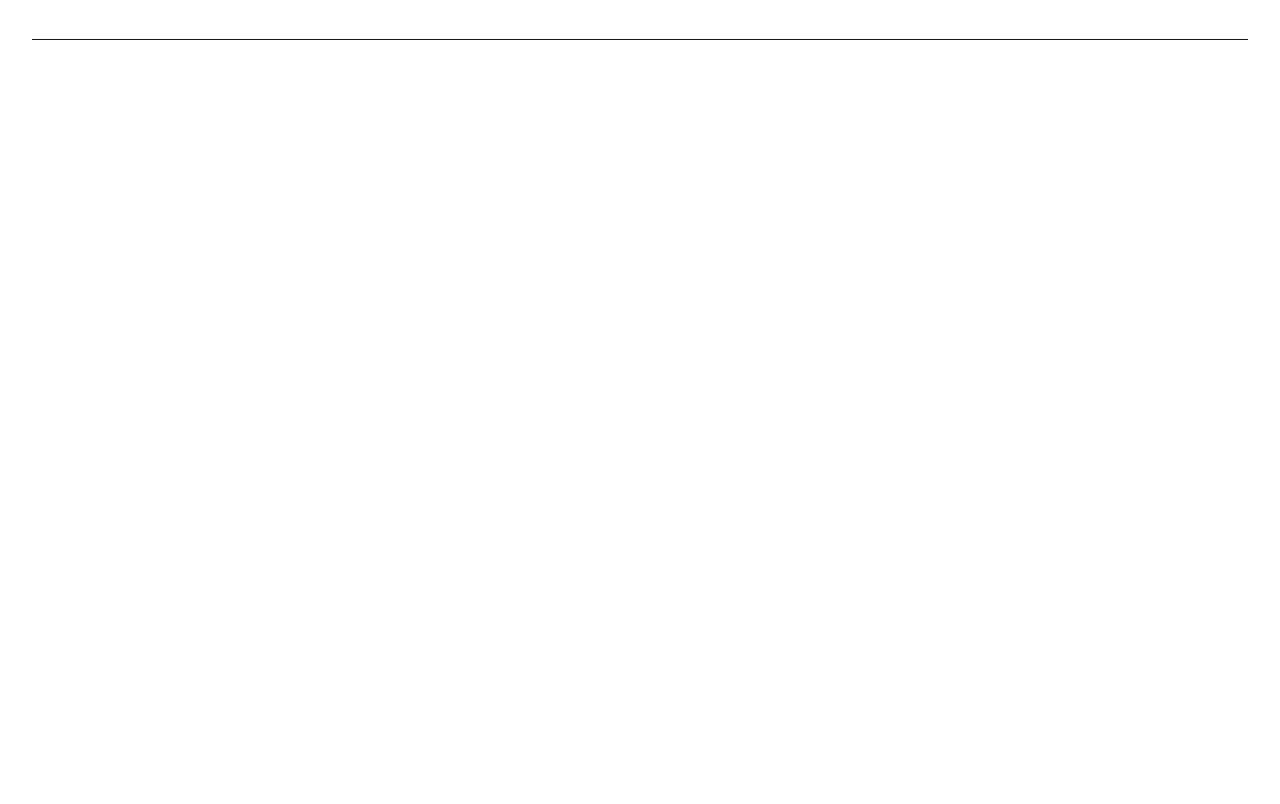
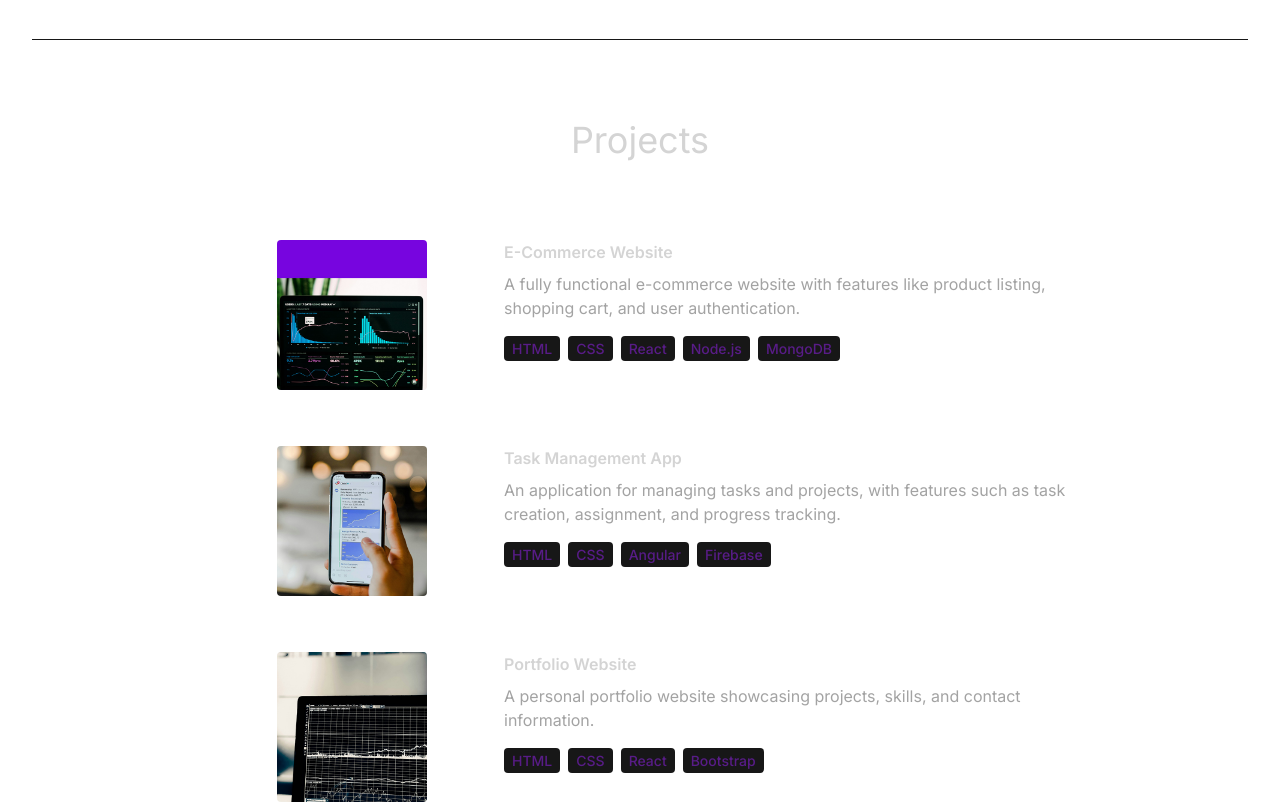
Before and after one commit to aravind452/Port-folio, a React (Vite) app: page / in a window 1280 px wide. Shown: the part 3120-3924 px from the top of the page. Before the commit the page ends 3160 px from the top, so only its background shows below. Built offline with nearby package versions, Linux system fonts and the light colour scheme.

Commit message:
projects section completed

```diff
--- a/src/App.jsx
+++ b/src/App.jsx
@@ -3,6 +3,7 @@
 import About from "./components/About";
 import Technologies from "./components/Technologies";
 import Experience from "./components/Experience";
+import Projects from "./components/Projects";
 function App() {
   return (
     <div className="overflow-x-hidden text-neutral-300 antialiased selection:bg-cyan-300 selection:text-cyan-900">
@@ -15,6 +16,7 @@
         <About />
         <Technologies />
         <Experience />
+        <Projects />
       </div>
     </div>
   );
--- a/src/components/Experience.jsx
+++ b/src/components/Experience.jsx
@@ -29,6 +29,7 @@
             </div>
           </div>
         ))}
+
       </div>
     </div>
   );
--- /dev/null
+++ b/src/components/Projects.jsx
@@ -0,0 +1,39 @@
+import React from "react";
+import { PROJECTS } from "../constants/index.js";
+
+const Projects = () => {
+  return (
+    <div className="border-b border-neutral-900 pb-4">
+      <h1 className="my-20 text-center text-4xl">Projects</h1>
+      <div>
+        {PROJECTS.map((project, index) => (
+          <div key={index} className="mb-8 flex flex-wrap lg:justify-center ">
+            <div className="w-full lg:w-1/4">
+              <img
+                src={project.image}
+                width={150}
+                height={150}
+                alt={project.title}
+                className="mb-6 rounded mx-auto"
+              />
+            </div>
+            <div className="w-full lg:w-3/4  max-w-xl">
+              <h6 className="mb-2 font-semibold ">{project.title}</h6>
+              <p className="mb-4 text-neutral-400">{project.description}</p>
+              {project.technologies.map((tech, index) => (
+                <span
+                  key={index}
+                  className="mr-2 rounded bg-neutral-900 px-2 py-1 text-sm font-medium text-purple-900"
+                >
+                  {tech}
+                </span>
+              ))}
+            </div>
+          </div>
+        ))}
+      </div>
+    </div>
+  );
+};
+
+export default Projects;
```
